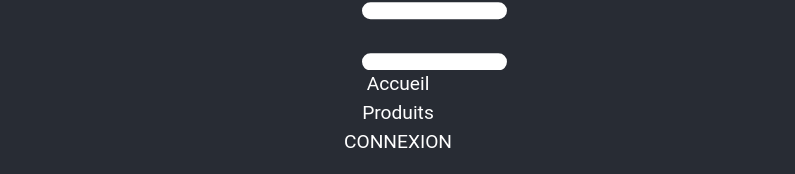
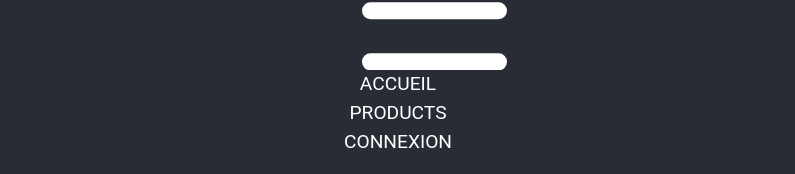
Before and after one commit to MussOo/E-commerce, a React (Vite) app in the folder front/: page / in a window 1280 px wide. Shown: the part 398-572 px from the top of the page, without its empty margins (242-1037 px from the left). Built offline with nearby package versions, Linux system fonts and the light colour scheme.

Commit message:
update navbar link

```diff
--- a/front/src/components/Navbar.jsx
+++ b/front/src/components/Navbar.jsx
@@ -23,10 +23,22 @@ export default function Navbar() {
             <div className="hidden w-full md:block md:w-auto" id="navbar-solid-bg">
                 <ul className="flex flex-col font-medium mt-4 rounded-lg bg-gray-50 md:space-x-8 rtl:space-x-reverse md:flex-row md:mt-0 md:border-0 md:bg-transparent dark:bg-gray-800 md:dark:bg-transparent dark:border-gray-700">
                     <li>
-                        <a href="#" className="block py-2 px-3 md:p-0 text-white bg-blue-700 rounded md:bg-transparent md:text-blue-700 md:dark:text-blue-500 dark:bg-blue-600 md:dark:bg-transparent" aria-current="page">Accueil</a>
+                        <a href="#" className="block py-2 px-3 md:p-0 text-white bg-blue-700 rounded md:bg-transparent md:text-blue-700 md:dark:text-blue-500 dark:bg-blue-600 md:dark:bg-transparent" aria-current="page">
+                        <Link
+                            to='/'
+                            >
+                                ACCUEIL
+                            </Link>
+                        </a>
                     </li>
                     <li>
-                        <a href="#" className="block py-2 px-3 md:p-0 text-gray-600 hover:text-gray-900 dark:text-gray-400 dark:hover:text-gray-200 md:dark:text-white">Produits</a>
+                        <a href="#" className="block py-2 px-3 md:p-0 text-gray-600 hover:text-gray-900 dark:text-gray-400 dark:hover:text-gray-200 md:dark:text-white">
+                        <Link
+                            to='/products'
+                            >
+                                PRODUCTS
+                            </Link>
+                        </a>
                     </li>
                 </ul>
             </div>
```
